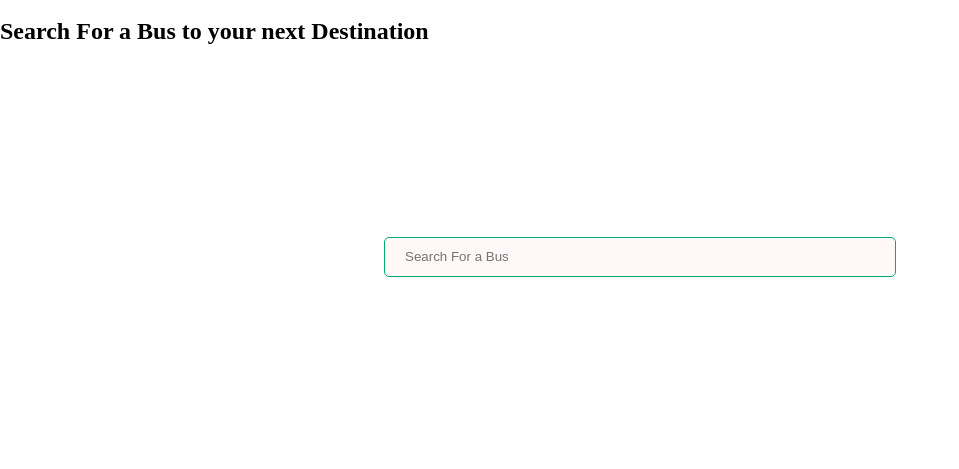
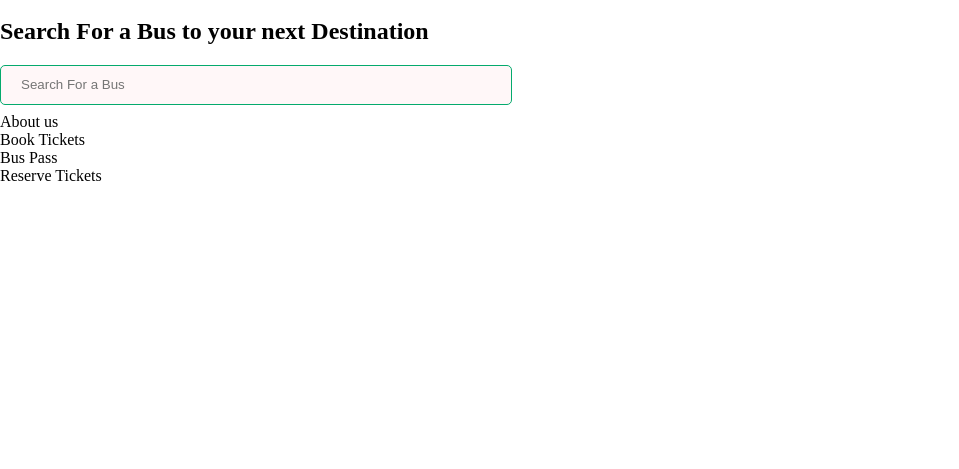
Before and after one commit to com-Abhijeet/webbus, a PHP site: page / in a window 1280 px wide. Shown: the part 376-845 px from the top of the page, without its empty margins (0-959 px from the left). After the commit the page ends 557 px from the top, so only its background shows below. Run offline with PHP 8.4, Linux system fonts and the light colour scheme; the visitor is signed in with stand-in values (Sample User, id 1).

Commit message:
intial commit

```diff
--- a/index.php
+++ b/index.php
@@ -26,9 +26,26 @@ session_start();
 
     <div class="ind-container">
         <form action="" method="post">
-            <h2>Search For a Bus to your next Destination</h2>
+    <h2>Search For a Bus to your next Destination</h2>
+
             <input type="text" name="srch-box" id="srch-box" placeholder="Search For a Bus">
-        </form>
+
     </div>
+    <div class="ind-container2">
+        <div class="card">
+            About us
+
+        </div>
+        <div class="card">
+            Book Tickets
+        </div>
+        <div class="card">
+            Bus Pass
+
+        </div>
+        <div class="card">
+            Reserve Tickets
+        </div>
+        </div>
 </body>
 </html>
--- a/styles.css
+++ b/styles.css
@@ -54,7 +54,6 @@ input[type=text], input[type=password], input[type=email]{
 #srch-box{
     width: 40%;
     height: 5vh;
-    margin: 15% auto;
     display: flex;
     align-items: center;
     justify-content: center;
```
